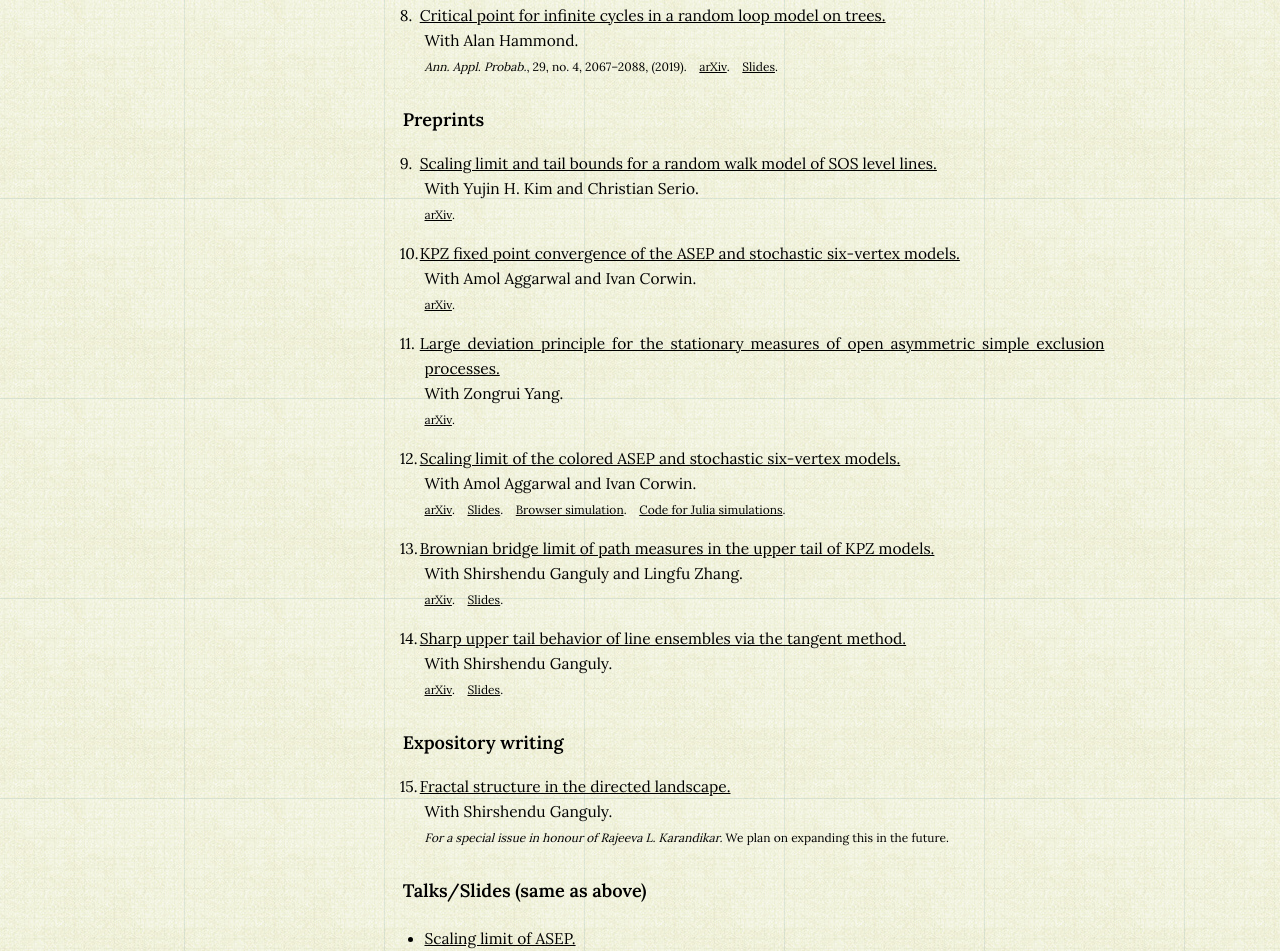
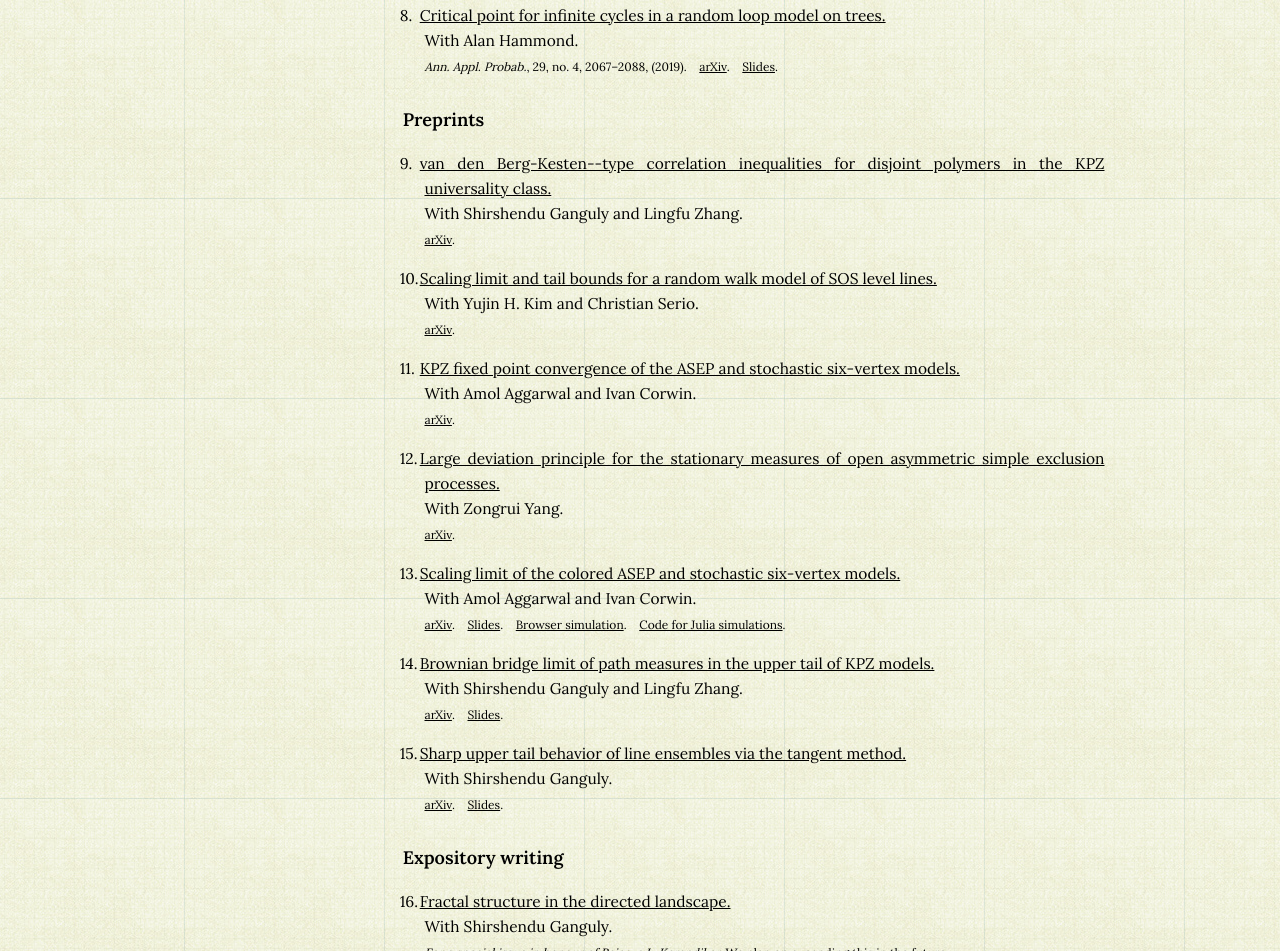
Before and after one commit to milindhegde/milindhegde.github.io, a plain HTML site: page research.html in a window 1280 px wide. Shown: the part 1001-1952 px from the top of the page. Drawn offline with nearby package versions, Linux system fonts and the light colour scheme; some packages are replaced by stand-ins of ours; a script that the page names is missing.

Commit message:
Add files via upload

```diff
--- a/research.html
+++ b/research.html
@@ -238,6 +238,17 @@ height="0" width="0" style="display:none;visibility:hidden"></iframe></noscript>
 	   		<p style="margin-left: 2em;">
 				<ol class="continue">
 
+					<li style="line-height: 25px;"><a href="papers/BK-inequality.pdf" target="_blank">van den Berg-Kesten--type correlation inequalities for disjoint polymers in the KPZ universality class.</a>
+					<br>
+					With Shirshendu Ganguly and Lingfu Zhang.
+					<br>
+					<span style="font-size: 12px;">
+						<a href="https://arxiv.org/abs/2512.17823" target="_blank">arXiv</a>.
+					</span>
+					<br>
+					</li>
+
+
 					<li style="line-height: 25px;"><a href="papers/rwareatilt.pdf" target="_blank">Scaling limit and tail bounds for a random walk model of SOS level lines.</a>
 					<br>
 					With Yujin H. Kim and Christian Serio.
```
Also changed, not shown: index.html (+1 -1 lines), 1 other file.
